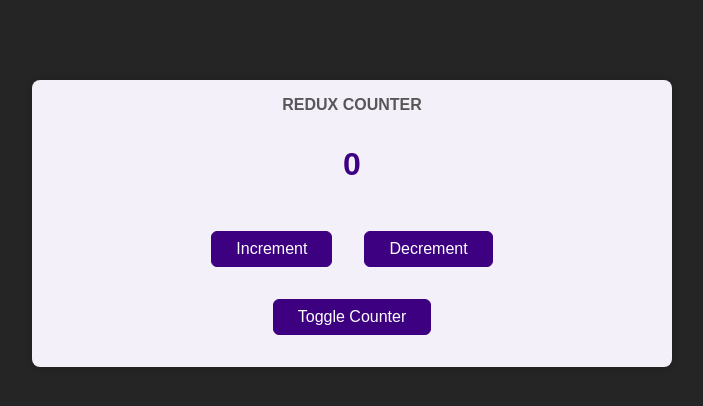
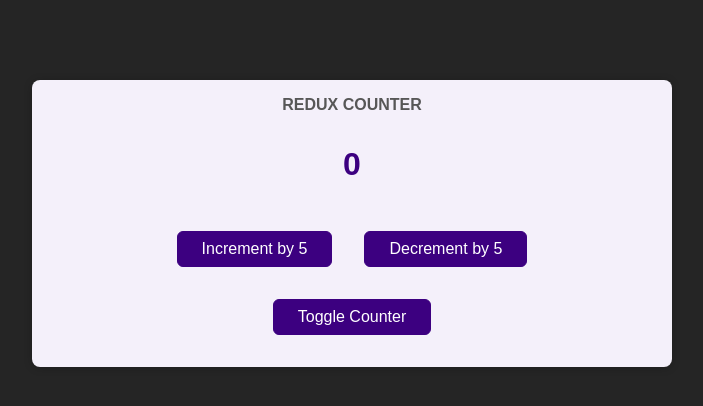
Before and after one commit to shubhampatil01/Redux, a React (Create React App) app: page / in a window 1280 px wide. Shown: the top 406 px of the page, without its empty margins (288-991 px from the left). Built offline with nearby package versions, Linux system fonts and the light colour scheme.

Commit message:
increment by 5

```diff
--- a/src/components/Counter.js
+++ b/src/components/Counter.js
@@ -17,8 +17,8 @@
       <h1>Redux Counter</h1>
       <div className={classes.value}>{counter}</div>
       <div>
-        <button onClick={incrementHandler}>Increment</button>
-        <button onClick={decrementHandler}>Decrement</button>
+        <button onClick={incrementHandler}>Increment by 5</button>
+        <button onClick={decrementHandler}>Decrement by 5</button>
       </div>
       <button onClick={toggleCounterHandler}>Toggle Counter</button>
     </main>
--- a/src/store/index.js
+++ b/src/store/index.js
@@ -3,12 +3,12 @@
 const counterReducer = (state = { counter: 0 }, action) => {
   if (action.type === "increment") {
     return {
-      counter: state.counter + 2,
+      counter: state.counter + 5,
     };
   }
   if (action.type === "decrement") {
     return {
-      counter: state.counter - 2,
+      counter: state.counter - 5,
     };
   }
   return state;
```
